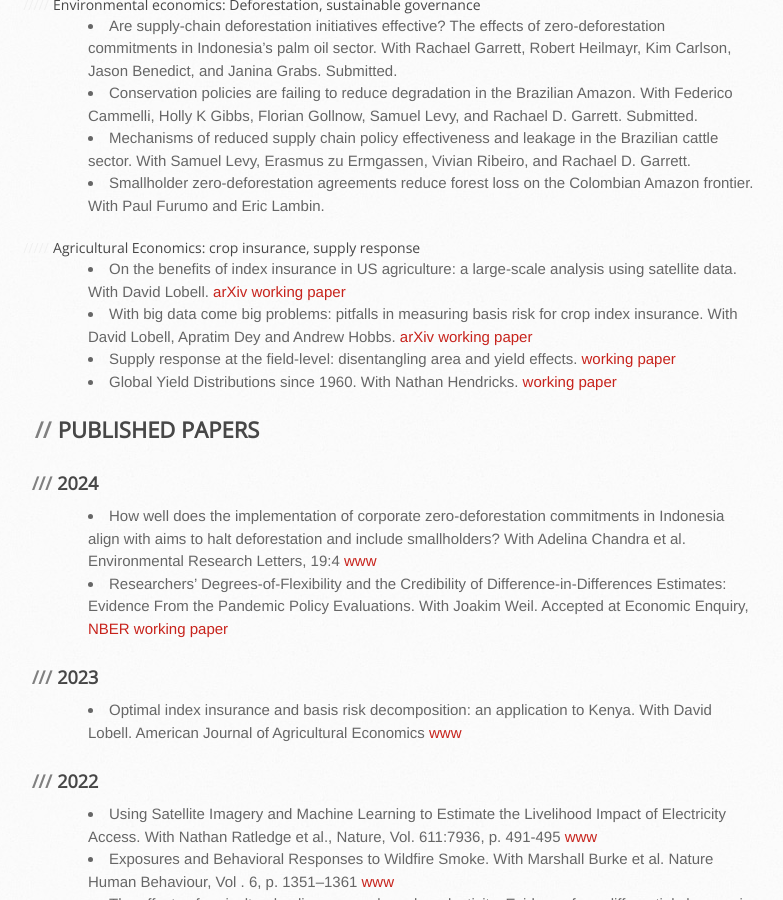
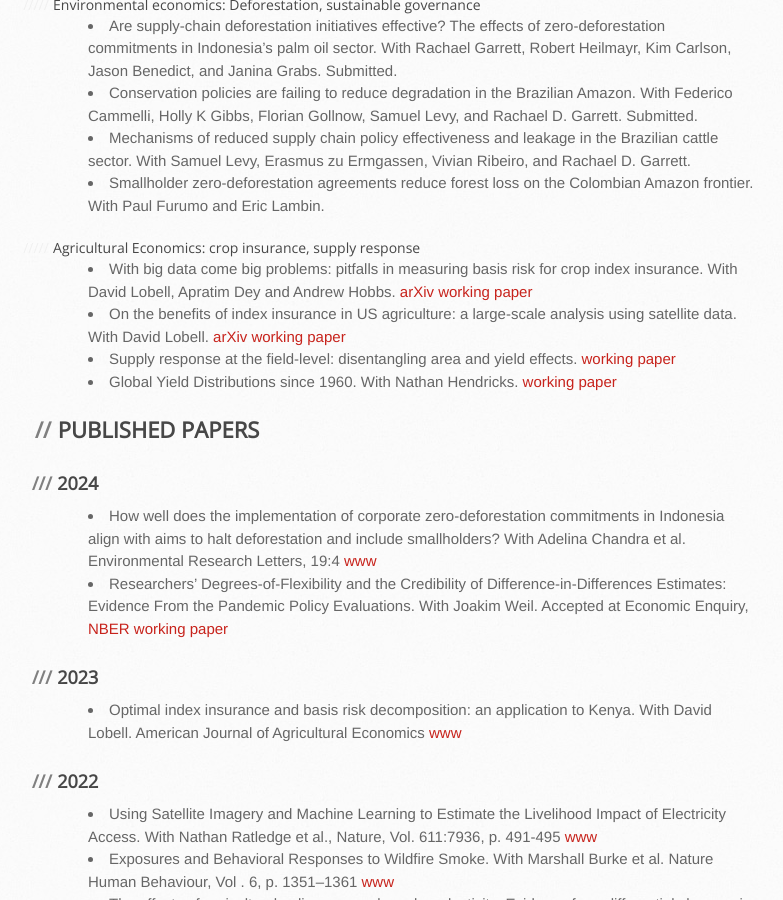
Before and after one commit to MatthieuStigler/MatthieuStigler.github.io, a Jekyll site: the page built from Research.Md, in a window 1280 px wide and 900 px high, scrolled down 376 px. Shown: the whole window, without its empty margins (102-885 px from the left). Built offline with Jekyll 4.4.1, drawn with Linux system fonts in a browser that asks for light colours.

```diff
--- a/Research.Md
+++ b/Research.Md
@@ -15,8 +15,8 @@ Google  Scholar: [link](https://scholar.google.com/citations?user=AiA41oQAAAAJ&h
 - *Smallholder zero-deforestation agreements reduce forest loss on the Colombian Amazon frontier.*  With Paul Furumo and Eric Lambin.
 
 ##### Agricultural Economics: crop insurance, supply response
+- *With big data come big problems: pitfalls in measuring basis risk for crop index insurance*. With David Lobell, Apratim Dey and Andrew Hobbs. [arXiv working paper](https://arxiv.org/abs/2209.14611)
 - *On the benefits of index insurance in US agriculture: a large-scale analysis using satellite data*. With David Lobell. [arXiv working paper](https://arxiv.org/abs/2011.12544)
-- *With big data come big problems: pitfalls in measuring basis risk for crop index insurance*. With David Lobell, Apratim Dey and Andrew Hobbs. [arXiv working paper](https://arxiv.org/abs/2209.14611)
 - *Supply response at the field-level: disentangling area and yield effects.* [working paper](https://matthieustigler.github.io/docs/yield_response_satellite_Stigler.pdf)
 - *Global Yield Distributions since 1960*. With Nathan Hendricks. [working paper](https://ageconsearch.umn.edu/record/304570/files/19153.pdf)
 
```
